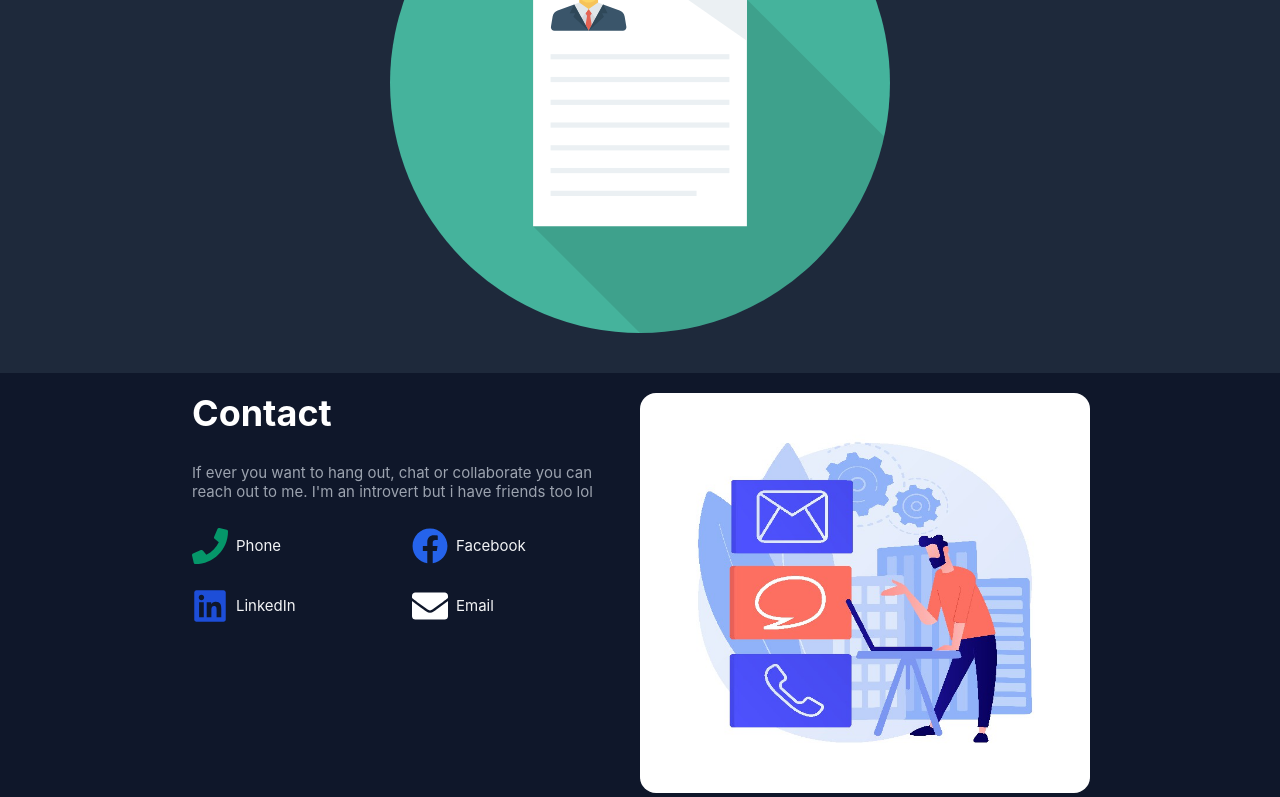
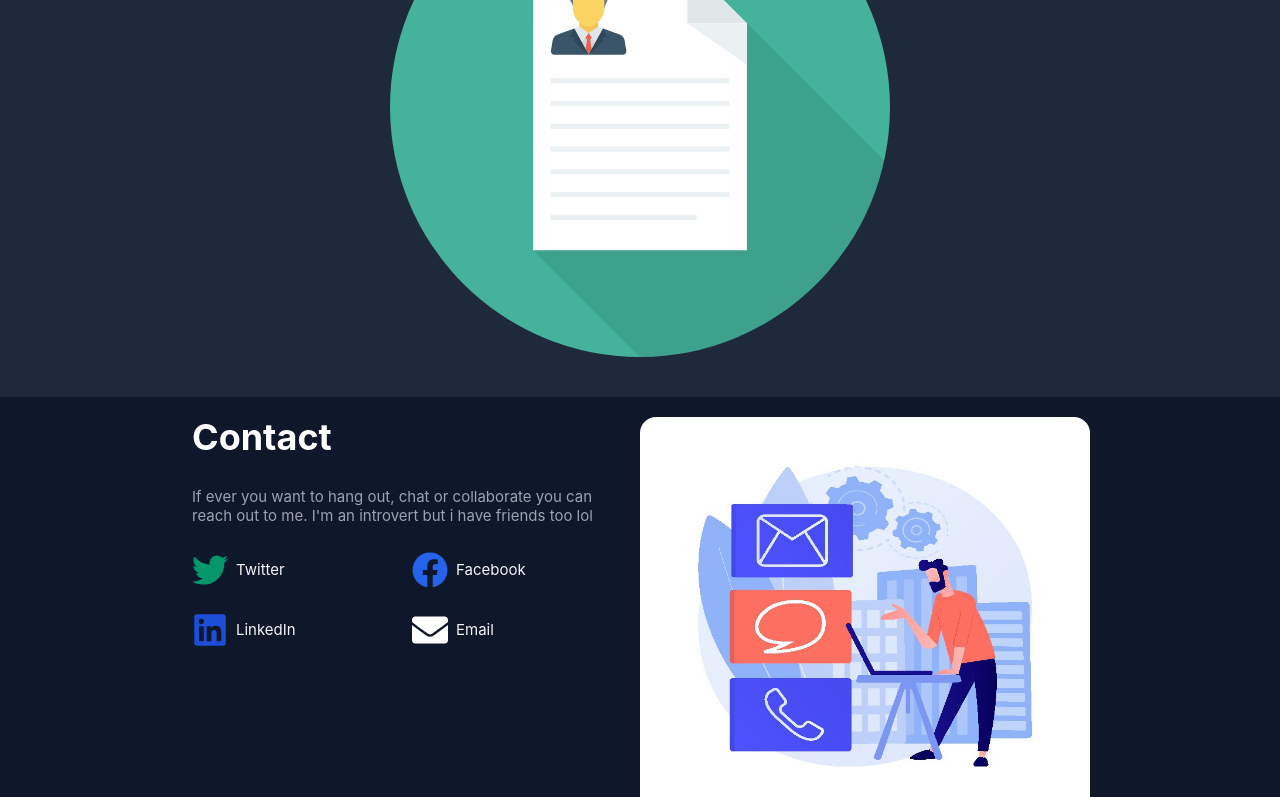
Before and after one commit to francisamidu/francis-amidu, a Next.js app: page / in a window 1280 px wide. Shown: the part 4556-5353 px from the top of the page. Built offline with nearby package versions, Linux system fonts and the light colour scheme.

Commit message:
Interests update

```diff
--- a/components/About.tsx
+++ b/components/About.tsx
@@ -32,8 +32,8 @@ const About = () => {
             of software sorcery. After being inspired and motivated by a certain
             mysterious wizard he set out on his wonderful journey of learning
             magic. 4 years after learning his first spell he has brought to life
-            a few characters in the capital of Websites, Browser. He is still
-            going strong!!
+            a few characters in the capital of Websites, Browser. Next stop, The
+            modern city in the kingdom of web3, The Metaverse!!
           </p>
           <div className="my-2">
             <div className="flex flex-col">
--- a/components/Contact.tsx
+++ b/components/Contact.tsx
@@ -2,7 +2,7 @@ import Image from "next/image";
 import Link from "next/link";
 import React, { useState } from "react";
 import {
-  FaPhone as IPhone,
+  FaTwitter as ITwitter,
   FaFacebook as IFacebook,
   FaEnvelope as IEmail,
   FaLinkedin as ILinkedin,
@@ -11,13 +11,14 @@ import {
 const Contact = () => {
   const [links, _] = useState([
     {
-      icon: <IPhone className="text-4xl text-emerald-600" />,
-      name: "Phone",
+      icon: <ITwitter className="text-4xl text-emerald-600" />,
+      name: "Twitter",
+      url: "https://twitter.com/francis_amidu",
     },
     {
       icon: <IFacebook className="text-4xl text-blue-600" />,
       name: "Facebook",
-      url: "https://facebook.com/francisamidu5",
+      url: "https://facebook.com/francis.amidu.10",
     },
     {
       icon: <ILinkedin className="text-4xl text-blue-700" />,
@@ -27,7 +28,7 @@ const Contact = () => {
     {
       icon: <IEmail className="text-4xl text-white" />,
       name: "Email",
-      url: "https://www.linkedin.com/in/francis-amidu-frontend-developer",
+      url: "mailto:francisamidu124@gmail.com",
     },
   ]);
   return (
--- a/components/Interests.tsx
+++ b/components/Interests.tsx
@@ -3,6 +3,7 @@ import Image from "next/image";
 
 const Interests = () => {
   const [interests, _] = useState([
+    "I'm a hardcore Anime Lover(weeb)",
     "3D animation is my next stop",
     "I'm into the blockchain",
     "Listening to music is my zen time",
--- a/pages/index.tsx
+++ b/pages/index.tsx
@@ -25,7 +25,7 @@ const Home: NextPage = () => {
   useEffect(() => {
     window.addEventListener("scroll", progressBar);
     setTimeout(() => {
-      setTitle("Francis Amidu - Full-Stack Javascript Engineeer");
+      setTitle("Francis Amidu - Full-Stack Web3 Engineeer");
       setShowLoader(false);
     }, 5000);
     return () => {
```
